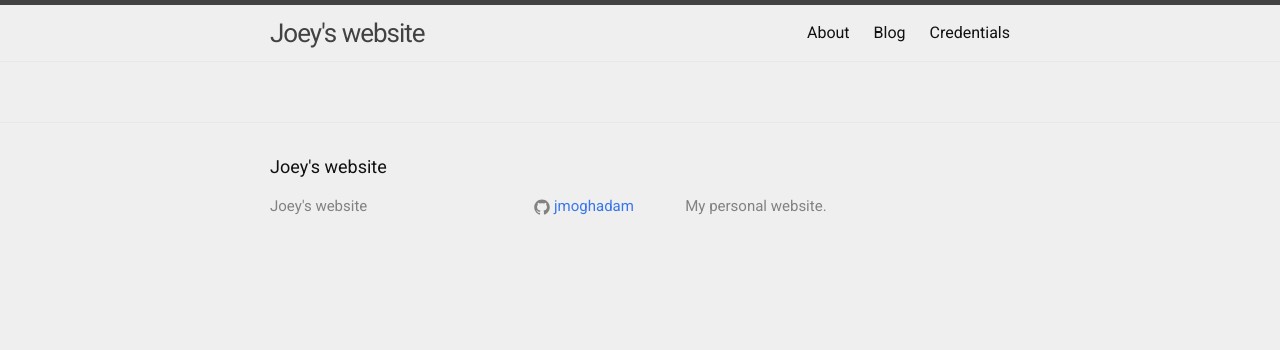
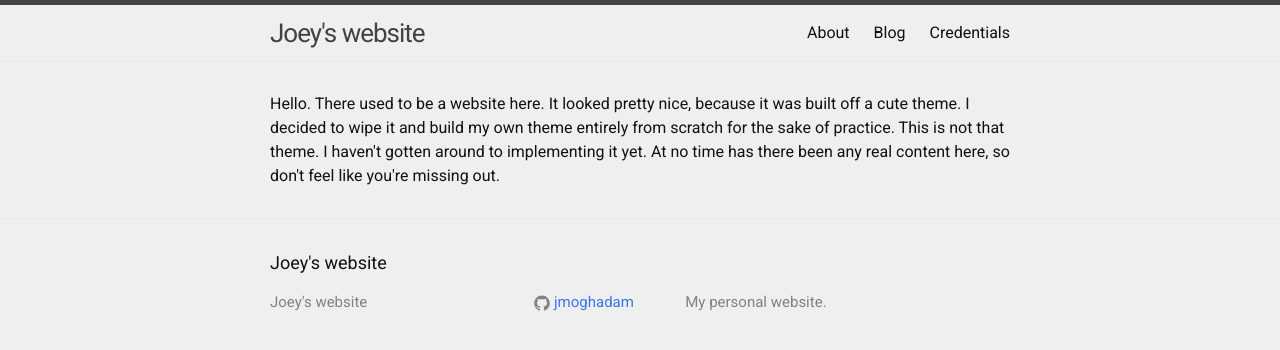
Before and after one commit to badzapcat/jmoghadam.github.io, a Jekyll site: the page built from index.html, in a window 1280 px wide. Shown: the top 350 px of the page. Built offline with Jekyll 4.4.1, drawn with Linux system fonts in a browser that asks for light colours.

Commit message:
added some text to the front page

```diff
--- a/index.html
+++ b/index.html
@@ -4,5 +4,12 @@ layout: default
 
 <div class="home">
 
+Hello. There used to be a website here. It looked pretty nice, because it was
+built off a cute theme. I decided to wipe it and build my own theme entirely
+from scratch for the sake of practice. This is not that theme. I haven't gotten
+around to implementing it yet.
+
+At no time has there been any real content here, so don't feel like you're
+missing out.
 
 </div>
```
Also changed, not shown: about.md (+2 -1 lines), 3 other files.
